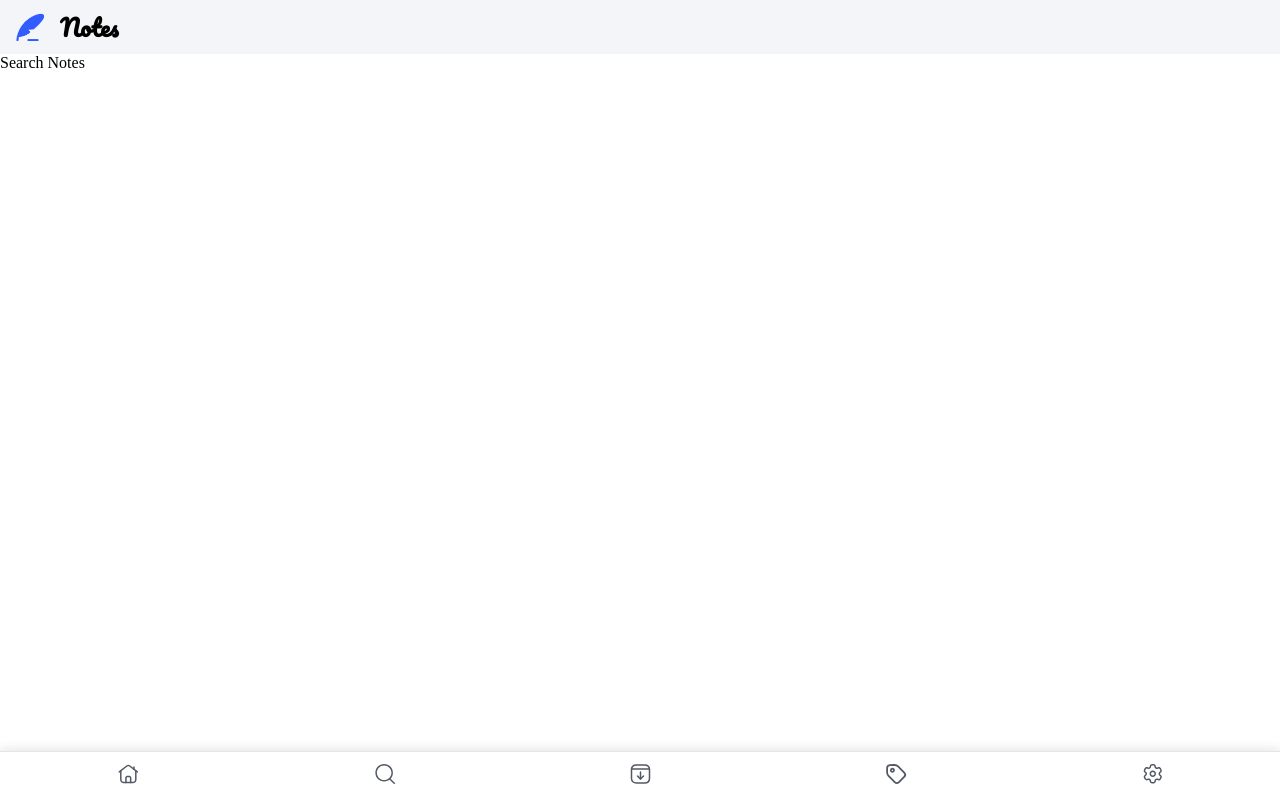
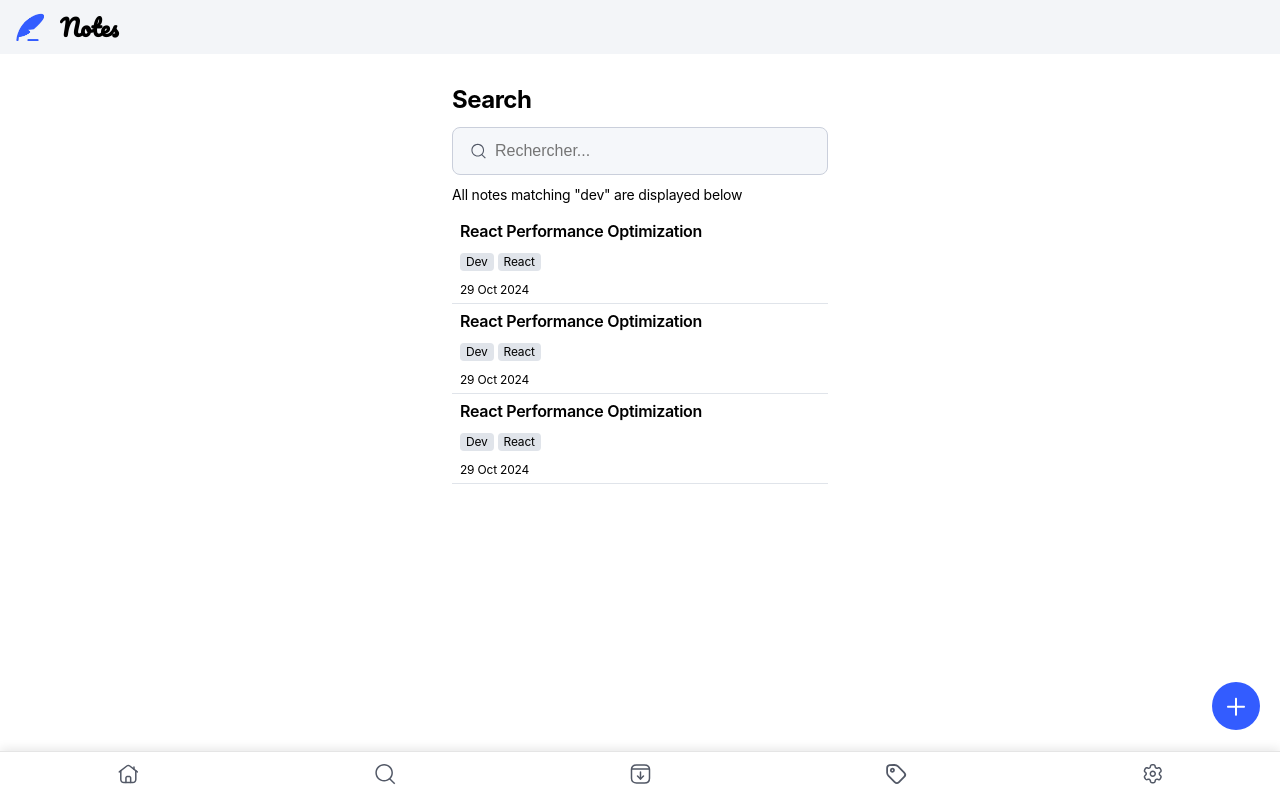
Before and after one commit to MikeG404/note-taking-web-app, a Next.js app: page /search-notes in a window 1280 px wide. Built offline with nearby package versions, Linux system fonts and the light colour scheme.

Commit message:
feat: add Input UI component and enhance note functionality

```diff
--- a/app/all-notes/page.js
+++ b/app/all-notes/page.js
@@ -1,11 +1,9 @@
-import MobilePageFooter from "../components/layout/MobilePageFooter";
-import MobilePageHeader from "../components/layout/MobilePageHeader";
 import NoteList from "../components/notes/NoteList";
 
 export default function AllNotes() {
     return (
         <main>
-            <NoteList />
+            <NoteList title='All Notes'/>
         </main>
     )
 }
--- a/app/components/notes/NoteList.js
+++ b/app/components/notes/NoteList.js
@@ -2,10 +2,14 @@ import styles from './note-list.module.css'
 import Note from "./Note"
 import FloatingButton from '../ui/FloatingButton'
 
-export default function NoteList() {
+export default function NoteList({notes, title, message, children}) {
     return (
         <section className={`grid-mobile ${styles.noteList}`}>
-            <h2 className="text-preset-1">All Notes</h2>
+            <div className={styles.noteListText}>
+                <h2 className="text-preset-1">{ title }</h2>
+                { children }
+                <p className='text-preset-5'>{ message }</p>
+            </div>
                 <Note />
                 <Note />
                 <Note />
--- a/app/components/notes/note-list.module.css
+++ b/app/components/notes/note-list.module.css
@@ -4,5 +4,11 @@
 
 .noteList h2 {
     margin-top: 20px;
-    margin-bottom: 16px;
 }
+
+.noteListText {
+    display: flex;
+    flex-direction: column;
+    margin-bottom: 10px;
+    gap: 12px;
+}
--- /dev/null
+++ b/app/components/ui/Input.js
@@ -0,0 +1,17 @@
+import { Search } from '../assets/svg';
+import styles from './input.module.css';
+
+export default function Input({ placeholder = "Rechercher...", value, onChange, ...props }) {
+    return (
+        <div className={styles.input}>
+            <Search />
+            <input
+                type="text"
+                placeholder={placeholder}
+                value={value}
+                onChange={onChange}
+                {...props}
+            />
+        </div>
+    )
+}
--- /dev/null
+++ b/app/components/ui/input.module.css
@@ -0,0 +1,30 @@
+.input {
+    position: relative;
+    display: flex;
+    align-items: center;
+    background-color: var(--neutral-50);
+    border: 1px solid var(--neutral-300);
+    border-radius: 8px;
+    padding: 12px 16px;
+    width: 100%;
+    height: 48px;
+    transition: all 0.2s ease;
+}
+
+.input svg {
+    width: 18px;
+    height: 18px;
+    color: var(--neutral-500);
+    margin-right: 8px;
+    flex-shrink: 0;
+}
+
+.input input {
+    border: none;
+    outline: none;
+    background: transparent;
+    font-size: 16px;
+    color: var(--neutral-950);
+    width: 100%;
+    padding: 0;
+}
--- a/app/search-notes/page.js
+++ b/app/search-notes/page.js
@@ -1,7 +1,12 @@
+import NoteList from "../components/notes/NoteList";
+import Input from "../components/ui/Input";
+
 export default function SearchNote() {
     return (
-        <div>
-            Search Notes
-        </div>
+        <main>
+            <NoteList title='Search' message='All notes matching "dev" are displayed below'>
+                <Input />
+            </NoteList>
+        </main>
     )
 }
```
Also changed, not shown: app/archived-notes/page.js (+5 -3 lines).
